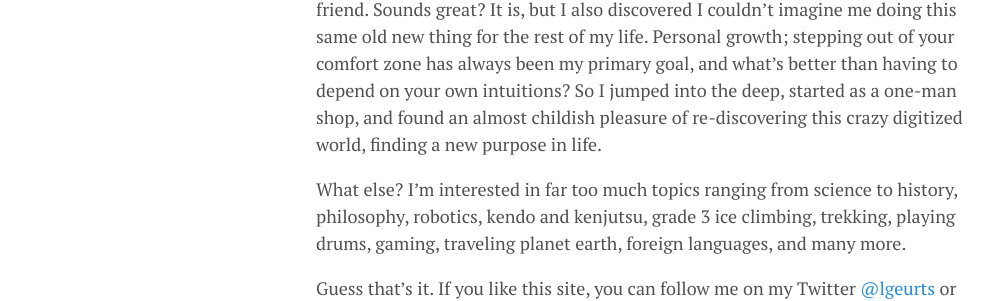
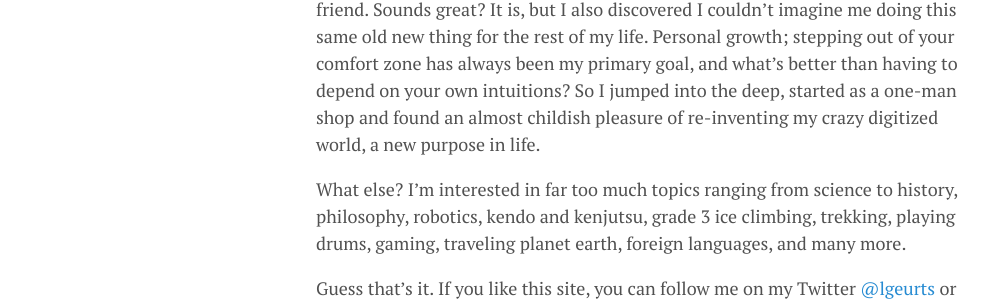
Before and after one commit to lgeurts/lgeurts.github.io, a Jekyll site: the page built from about.md, in a window 1280 px wide. Shown: the part 713-1014 px from the top of the page, without its empty margins (0-995 px from the left). Built offline with Jekyll 4.4.1, drawn with Linux system fonts in a browser that asks for light colours; nearby versions of some CDN libraries; some of the changed text lies outside the part shown.

Commit message:
Update about.md

```diff
--- a/about.md
+++ b/about.md
@@ -8,7 +8,7 @@
 I'm a Technical Team Lead and (Cloud) Platforms Engineer, living in the central north of France.
 In a former life I was a Microsoft PFE, T3 Escalation Engineer at Dell, HP Support Escalation Engineer ... A career stretching back to the MS-DOS era early 1995.
 
-Learned a lot and met amazingly talented people of which I can call some a close friend. Sounds great? It is, but I also discovered I couldn't imagine me doing this same old new thing for the rest of my life. Personal growth; stepping out of your comfort zone has always been my primary goal, and what's better than having to depend on your own intuitions? So I jumped into the deep, started as a one-man shop, and found an almost childish pleasure of re-discovering this crazy digitized world, finding a new purpose in life.
+Learned a lot and met amazingly talented people of which I can call some a close friend. Sounds great? It is, but I also discovered I couldn't imagine me doing this same old new thing for the rest of my life. Personal growth; stepping out of your comfort zone has always been my primary goal, and what's better than having to depend on your own intuitions? So I jumped into the deep, started as a one-man shop and found an almost childish pleasure of re-inventing my crazy digitized world, a new purpose in life.
 
 What else? I'm interested in far too much topics ranging from science to history, philosophy, robotics, kendo and kenjutsu, grade 3 ice climbing, trekking, playing drums, gaming, traveling planet earth, foreign languages, and many more.
 
```
